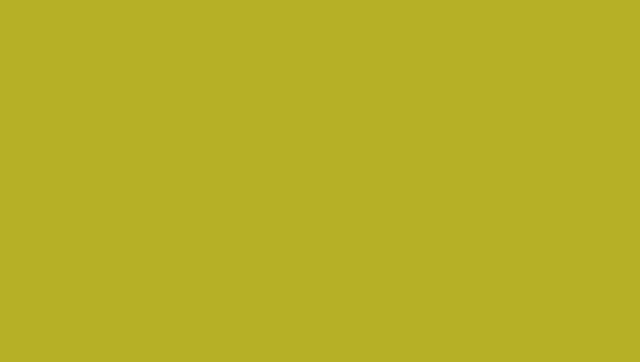
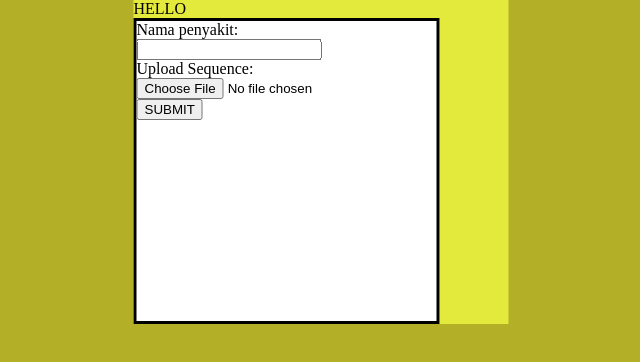
Before and after one commit to TubesForLyfe/Tubes3_13520064, a React (Create React App) app in the folder src/frontend/: page /add-disease in a window 1280 px wide. Shown: the top 362 px of the page, without its empty margins (319-959 px from the left). Built offline with nearby package versions, Linux system fonts and the light colour scheme.

Commit message:
AddDisease page and components

```diff
--- a/src/frontend/src/pages/AddDisease.js
+++ b/src/frontend/src/pages/AddDisease.js
@@ -1,9 +1,11 @@
 import React from 'react'
+import Container from './components/Container/Container'
 
 const AddDisease = () => {
   return (
     <div>
-
+      HELLO
+      <Container/>
     </div>
   )
 }
--- /dev/null
+++ b/src/frontend/src/pages/components/Container/Container.css
@@ -0,0 +1,6 @@
+.ContainerBody {
+    width: 300px;
+    height: 300px;
+    background-color: white;
+    border: solid black;
+}
--- /dev/null
+++ b/src/frontend/src/pages/components/Container/Container.js
@@ -0,0 +1,24 @@
+import React, { useState, useEffect } from "react"
+import "../SubmitButton/SubmitButton"
+import SubmitButton from "../SubmitButton/SubmitButton"
+import InputBoxPenyakit from "../InputBoxPenyakit/InputBoxPenyakit"
+import "./Container.css"
+import UploadSequence from "../UploadSequence/UploadSequence"
+
+const Container = () => {
+
+    return (
+
+        <div class = "ContainerBody">
+            <InputBoxPenyakit/>
+            <UploadSequence/>
+            <SubmitButton/>
+        </div>
+
+    )
+
+
+
+
+}
+export default Container
--- /dev/null
+++ b/src/frontend/src/pages/components/InputBoxPenyakit/InputBoxPenyakit.js
@@ -0,0 +1,21 @@
+import React, { useState, useEffect } from "react"
+import "./InputBoxPenyakit.css"
+
+const InputBoxPenyakit = () => {
+
+    return (
+
+        <div class = "Frame">
+            Nama penyakit:
+            <form>
+                <input type="text"/>
+            </form>
+        </div>
+
+    )
+
+
+
+
+}
+export default InputBoxPenyakit
--- /dev/null
+++ b/src/frontend/src/pages/components/SubmitButton/SubmitButton.js
@@ -0,0 +1,18 @@
+import React, { useState, useEffect } from "react"
+import "./SubmitButton.css"
+
+const SubmitButton = () => {
+
+    return (
+
+        <div class = "Frame">
+            <button>SUBMIT</button>
+        </div>
+
+    )
+
+
+
+
+}
+export default SubmitButton
--- /dev/null
+++ b/src/frontend/src/pages/components/UploadSequence/UploadSequence.css
@@ -0,0 +1,3 @@
+input[type="file"] {
+
+}
--- /dev/null
+++ b/src/frontend/src/pages/components/UploadSequence/UploadSequence.js
@@ -0,0 +1,21 @@
+import React, { useState, useEffect } from "react"
+import "./UploadSequence.css"
+
+const UploadSequence = () => {
+
+    return (
+
+        <div class = "Frame">
+            Upload Sequence:
+            <form>
+                <input type="file" accept=".txt"/>
+            </form>
+        </div>
+
+    )
+
+
+
+
+}
+export default UploadSequence
```
Also changed, not shown: src/frontend/src/pages/components/InputBoxPenyakit/InputBoxPenyakit.css (added), src/frontend/src/pages/components/SubmitButton/SubmitButton.css (added).
